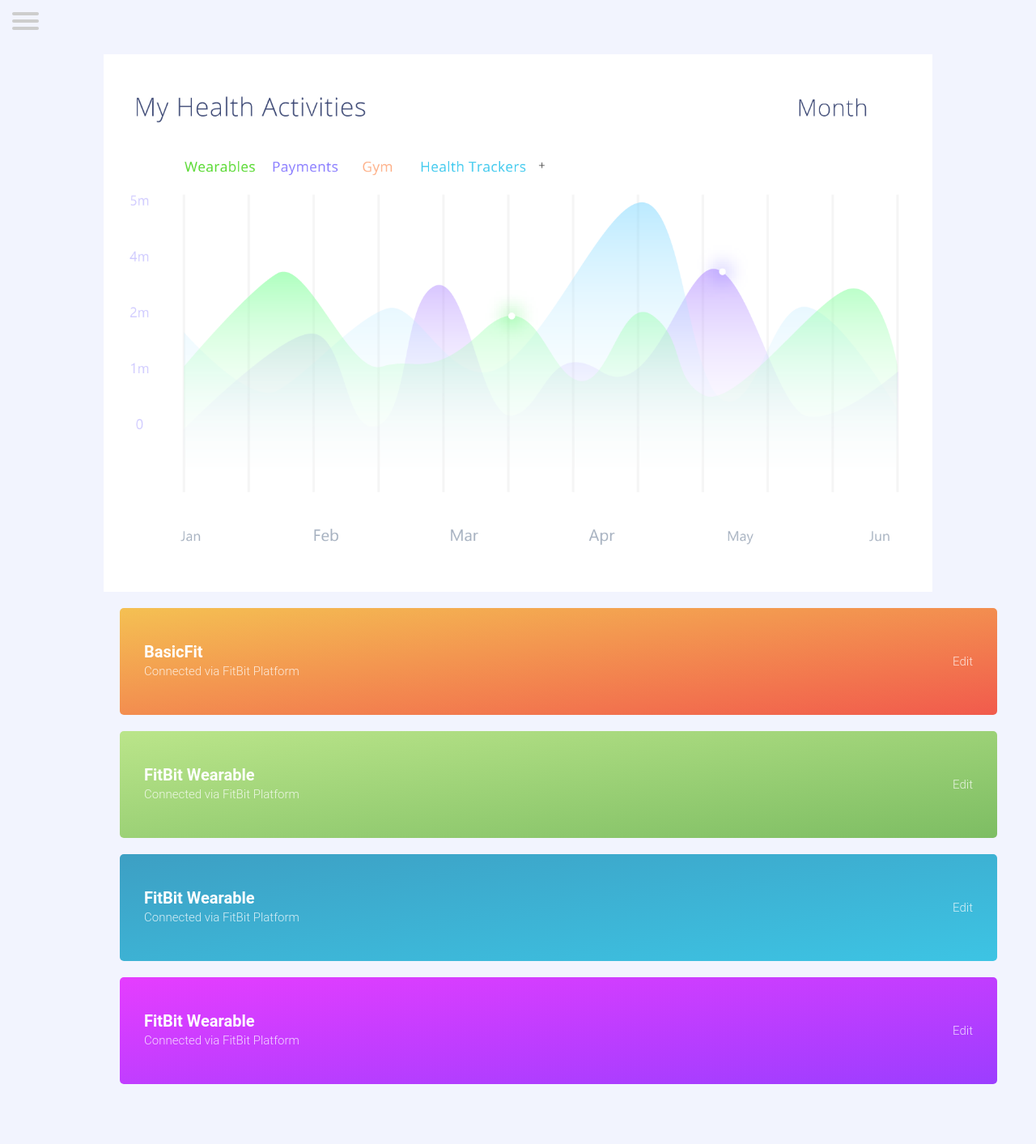
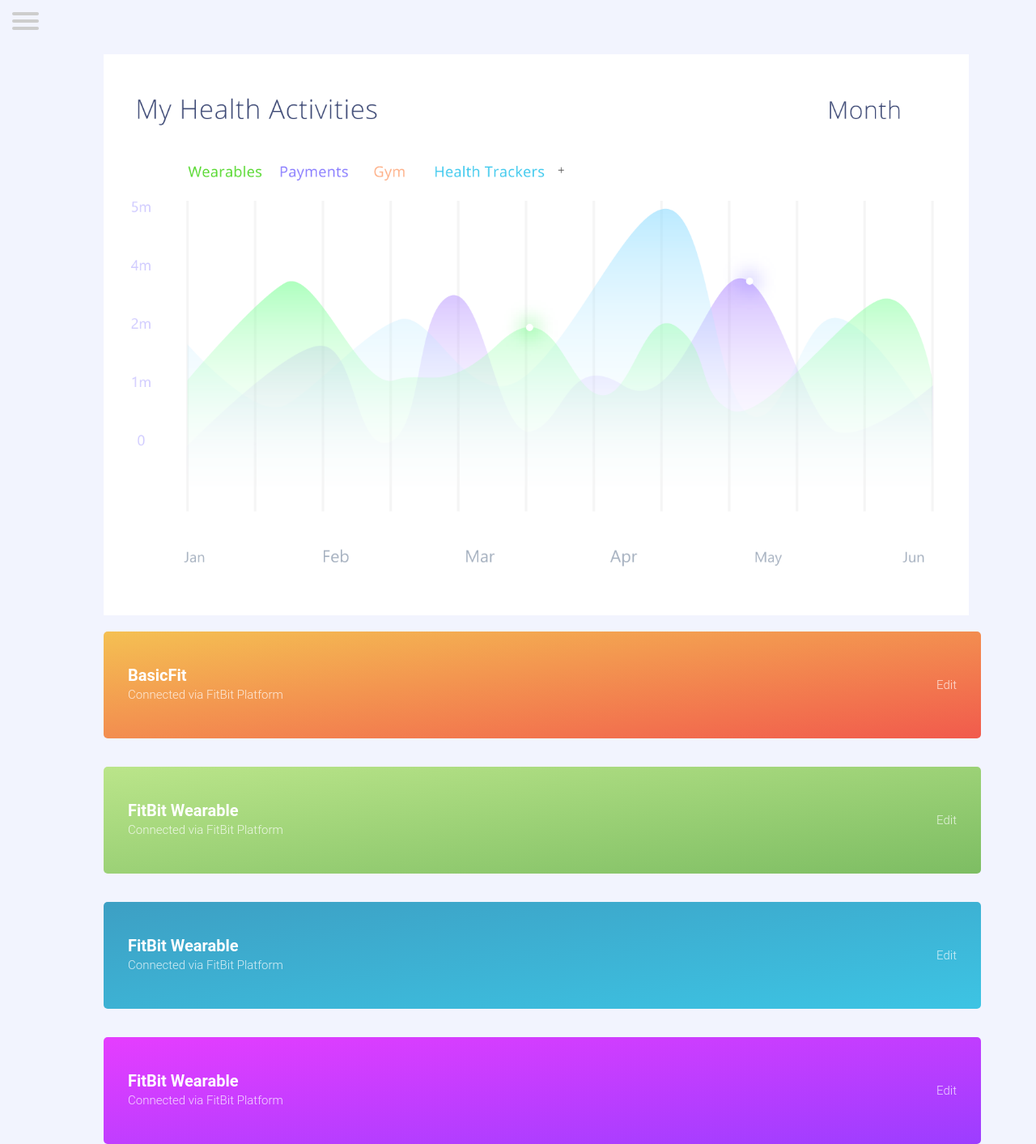
Before and after one commit to odysseyhack/purplepension, an Angular app in the folder purplepension-frontend/: page /home in a window 1280 px wide. Shown: the whole page at 81% size. Built offline with nearby package versions, Linux system fonts and the light colour scheme; no server answers.

Commit message:
Homescreen Adjustments Image

```diff
--- a/purplepension-frontend/src/app/home/home.component.css
+++ b/purplepension-frontend/src/app/home/home.component.css
@@ -7,7 +7,7 @@ main {
 }
 
 .chart img{
-    width: 80vw;
+    width: 83.5vw;
 }
 
 #graph-img {
@@ -22,17 +22,19 @@ main {
 }
 
 #detailItems {
-    width: 80vw;
+
 }
 
 .item {
     border-radius: 5px;
     margin: 20px;
+    margin-left: 0px;
     color: white;
     margin-bottom: 15px;
     max-width: 80vw;
     width: 100%;
     padding: 30px;
+    float: left;
 }
 
 #one {
```
